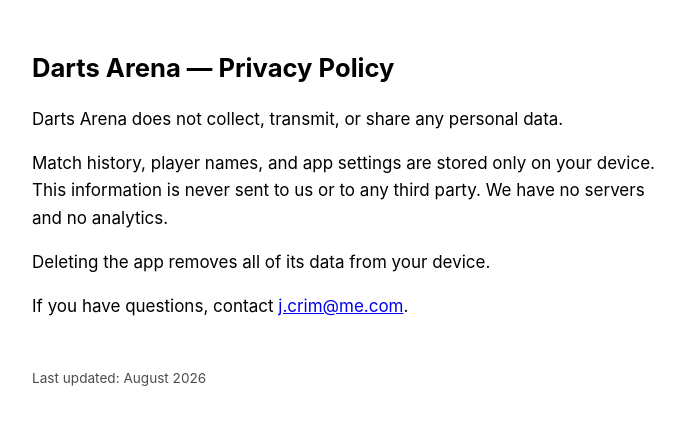
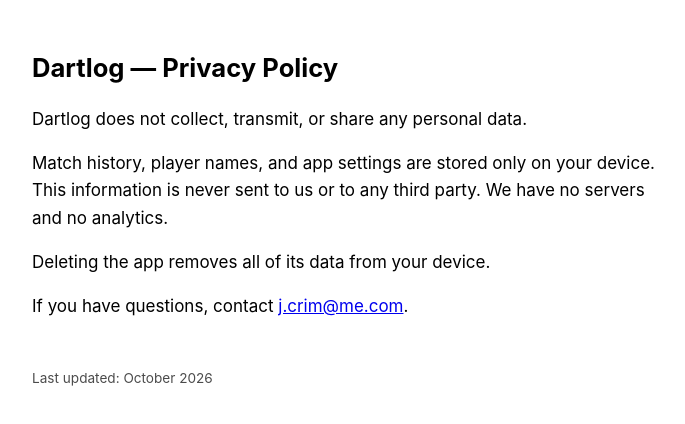
Before and after one commit to crimdela/dartlog, a plain HTML site: page privacy-policy.html in a window 1280 px wide. Shown: the whole page, without its empty margins (288-973 px from the left). Drawn offline with Linux system fonts and the light colour scheme.

Commit message:
Update privacy-policy.html

```diff
--- a/privacy-policy.html
+++ b/privacy-policy.html
@@ -3,7 +3,7 @@
 <head>
 <meta charset="utf-8">
 <meta name="viewport" content="width=device-width, initial-scale=1">
-<title>Darts Arena — Privacy Policy</title>
+<title>Dartlog — Privacy Policy</title>
 <style>
   :root { color-scheme: light dark; }
   body { font: 17px/1.6 -apple-system, BlinkMacSystemFont, "Segoe UI", sans-serif;
@@ -13,9 +13,9 @@
 </style>
 </head>
 <body>
-<h1>Darts Arena — Privacy Policy</h1>
+<h1>Dartlog — Privacy Policy</h1>
 
-<p>Darts Arena does not collect, transmit, or share any personal data.</p>
+<p>Dartlog does not collect, transmit, or share any personal data.</p>
 
 <p>Match history, player names, and app settings are stored only on your device. This
 information is never sent to us or to any third party. We have no servers and no
@@ -26,6 +26,6 @@
 <p>If you have questions, contact
 <a href="mailto:j.crim@me.com">j.crim@me.com</a>.</p>
 
-<footer>Last updated: August 2026</footer>
+<footer>Last updated: October 2026</footer>
 </body>
 </html>
```
